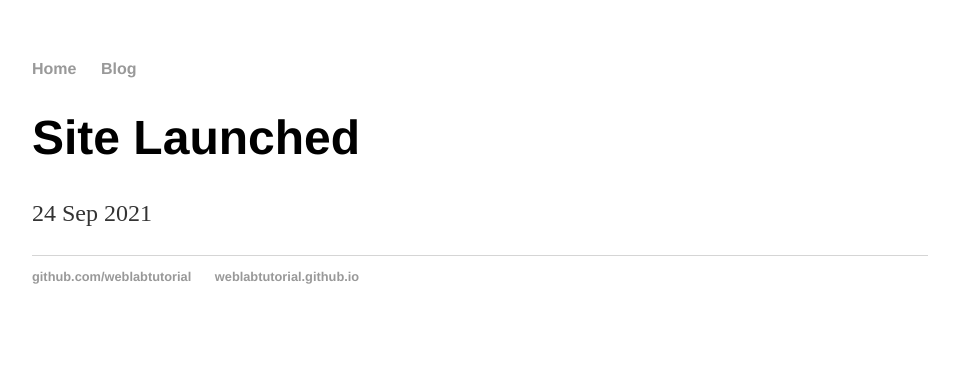
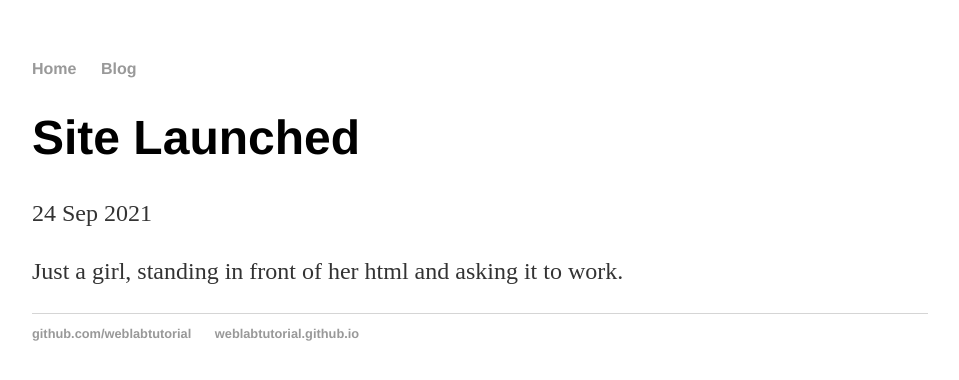
Before and after one commit to gedoyamusa/gedoyamusa.github.io, a Jekyll site: the page built from post/2021-09-24-site-launched.md, in a window 1280 px wide. Shown: the top 380 px of the page, without its empty margins (160-1119 px from the left). Built offline with Jekyll 4.4.1, drawn with Linux system fonts in a browser that asks for light colours.

Commit message:
Update 2021-09-24-site-launched.md

```diff
--- a/post/2021-09-24-site-launched.md
+++ b/post/2021-09-24-site-launched.md
@@ -3,3 +3,4 @@ layout: post
 title: "Site Launched"
 date: 2021-09-24
 ---
+Just a girl, standing in front of her html and asking it to work.
```
